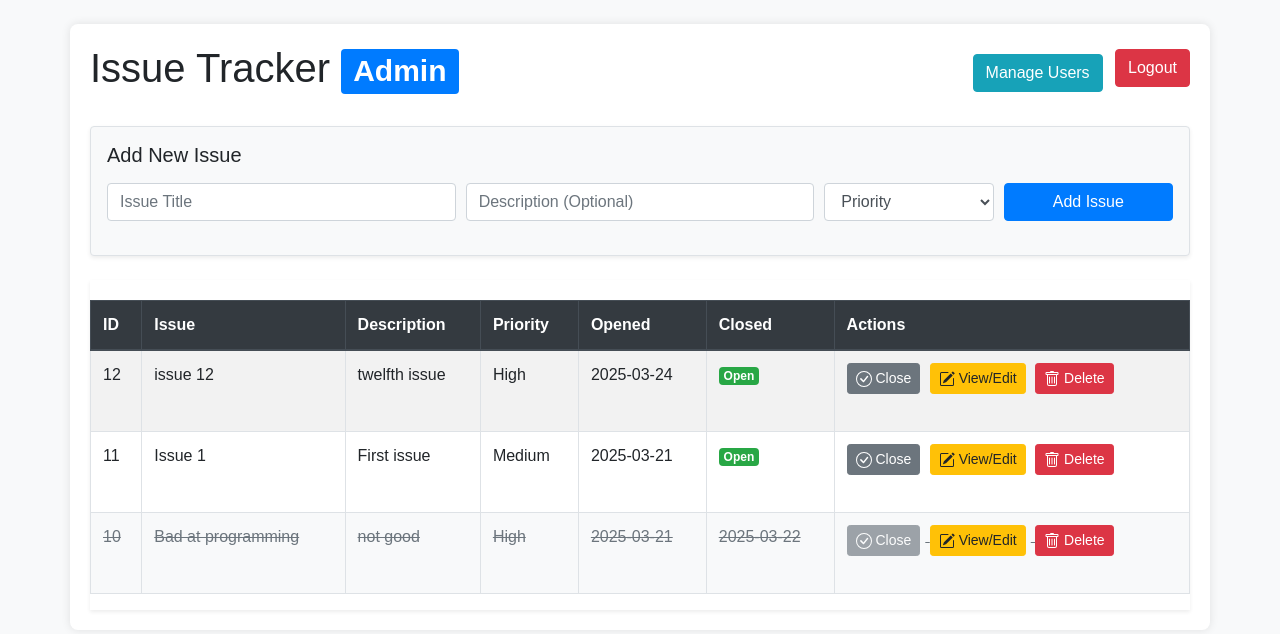
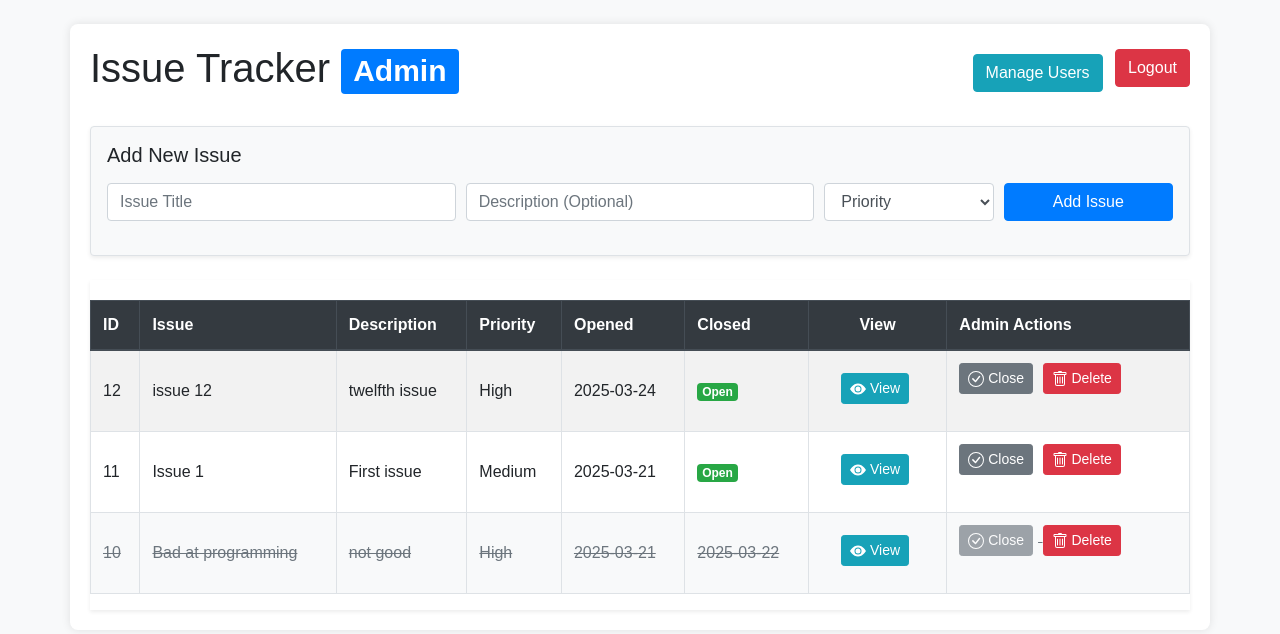
Before and after one commit to Drew-Kirby/CIS355FinalProject, a PHP site: page / in a window 1280 px wide. Shown: the top 634 px of the page. Run offline with PHP 8.4, Linux system fonts and the light colour scheme; a user stored in the database is signed in; data comes from the database, SQL or seed files in the repository.

Commit message:
Fixed users privileges.

```diff
--- a/index.php
+++ b/index.php
@@ -4,8 +4,6 @@ require 'database/database.php'; // Include centralized database connection ($pd
 
 // Redirect to login if user is not logged in at all
 if (!isset($_SESSION['user_id'])) {
-    // Determine if it should be admin or user login based on where they might have come from,
-    // but defaulting to user login is safest if unsure.
     header('Location: login.php');
     exit();
 }
@@ -42,7 +40,6 @@ if ($_SERVER['REQUEST_METHOD'] === 'POST') {
                 $_SESSION['error_message'] = "Invalid data submitted for new issue.";
             }
         } else {
-            // Non-admin tried to add issue
             $_SESSION['error_message'] = "Access Denied: Only administrators can add issues.";
         }
         header('Location: index.php');
@@ -71,7 +68,6 @@ if ($_SERVER['REQUEST_METHOD'] === 'POST') {
                 $_SESSION['error_message'] = "Invalid ID for closing issue.";
             }
         } else {
-            // Non-admin tried to close issue
             $_SESSION['error_message'] = "Access Denied: Only administrators can close issues.";
         }
         header('Location: index.php');
@@ -85,8 +81,10 @@ if ($_SERVER['REQUEST_METHOD'] === 'POST') {
             if ($id) {
                 try {
                     $pdo->beginTransaction();
+                    // Delete comments first due to potential foreign key constraints
                     $stmtComments = $pdo->prepare('DELETE FROM comments WHERE issue_id = :id');
                     $stmtComments->execute(['id' => $id]);
+                    // Then delete the issue
                     $stmt = $pdo->prepare('DELETE FROM issues WHERE id = :id');
                     $stmt->execute(['id' => $id]);
                     $pdo->commit();
@@ -100,7 +98,6 @@ if ($_SERVER['REQUEST_METHOD'] === 'POST') {
                 $_SESSION['error_message'] = "Invalid ID for deleting issue.";
             }
         } else {
-             // Non-admin tried to delete issue
              $_SESSION['error_message'] = "Access Denied: Only administrators can delete issues.";
         }
         header('Location: index.php');
@@ -137,12 +134,23 @@ unset($_SESSION['error_message'], $_SESSION['success_message'], $_SESSION['info_
     <style>
         .table td .btn {
             margin-right: 5px;
-            margin-bottom: 5px;
+            margin-bottom: 5px; /* Add bottom margin for wrapped buttons */
         }
          tr.issue-closed td {
              background-color: #f8f9fa !important;
              color: #6c757d;
              text-decoration: line-through;
+         }
+         .table th, .table td { /* Ensure consistent vertical alignment */
+             vertical-align: middle;
+         }
+         .action-cell { /* Set a min-width for the admin actions cell if needed */
+             min-width: 210px; /* Adjust as needed */
+             text-align: left; /* Align buttons left */
+         }
+         .view-cell {
+             min-width: 120px; /* Ensure view button has space */
+             text-align: center; /* Center the view button */
          }
     </style>
 </head>
@@ -151,10 +159,8 @@ unset($_SESSION['error_message'], $_SESSION['success_message'], $_SESSION['info_
 
     <!-- Header -->
     <div class="d-flex justify-content-between align-items-center mb-4">
-        <!-- Display Admin badge in heading -->
         <h1>Issue Tracker <?php if ($isAdmin) echo '<span class="badge badge-primary align-middle">Admin</span>'; ?></h1>
         <div>
-            <!-- Show Manage Users link only to Admins -->
             <?php if ($isAdmin): ?>
                 <a href="personlist.php" class="btn btn-info mr-2">Manage Users</a>
             <?php endif; ?>
@@ -227,15 +233,16 @@ unset($_SESSION['error_message'], $_SESSION['success_message'], $_SESSION['info_
                     <th scope="col">Priority</th>
                     <th scope="col">Opened</th>
                     <th scope="col">Closed</th>
-                    <!-- Show Actions column header ONLY for Admins -->
+                    <th scope="col" class="view-cell">View</th> <!-- View column for ALL users -->
                     <?php if ($isAdmin): ?>
-                        <th scope="col">Actions</th>
+                        <th scope="col" class="action-cell">Admin Actions</th> <!-- Actions column header ONLY for Admins -->
                     <?php endif; ?>
                 </tr>
             </thead>
             <tbody>
                 <?php if (empty($issues) && !isset($fetchError)): ?>
-                     <tr><td colspan="<?php echo $isAdmin ? '7' : '6'; // Adjust colspan based on role ?>" class="text-center text-muted">No issues found.<?php echo $isAdmin ? ' Add one above!' : ''; ?></td></tr>
+                     <!-- Adjust colspan based on whether admin actions column is shown -->
+                     <tr><td colspan="<?php echo $isAdmin ? '8' : '7'; ?>" class="text-center text-muted">No issues found.<?php echo $isAdmin ? ' Add one above!' : ''; ?></td></tr>
                 <?php endif; ?>
                 <?php foreach ($issues as $issue):
                     $isClosed = !empty($issue['date_closed']);
@@ -249,9 +256,21 @@ unset($_SESSION['error_message'], $_SESSION['success_message'], $_SESSION['info_
                         <td><?php echo htmlspecialchars(date('Y-m-d', strtotime($issue['date_opened']))); ?></td>
                         <td class="issue-closed-date"><?php echo $isClosed ? htmlspecialchars(date('Y-m-d', strtotime($issue['date_closed']))) : '<span class="badge badge-success">Open</span>'; ?></td>
 
-                        <!-- Show Actions column data ONLY for Admins -->
+                        <!-- View Details Button - Visible to ALL logged-in users -->
+                        <td class="view-cell">
+                             <a href="view_issue.php?id=<?php echo $issue['id']; ?>"
+                                class="btn btn-info btn-sm"
+                                title="View Issue Details and Comments">
+                                <svg xmlns="http://www.w3.org/2000/svg" width="16" height="16" fill="currentColor" class="bi bi-eye-fill" viewBox="0 0 16 16">
+                                    <path d="M10.5 8a2.5 2.5 0 1 1-5 0 2.5 2.5 0 0 1 5 0z"/>
+                                    <path d="M0 8s3-5.5 8-5.5S16 8 16 8s-3 5.5-8 5.5S0 8 0 8zm8 3.5a3.5 3.5 0 1 0 0-7 3.5 3.5 0 0 0 0 7z"/>
+                                </svg> View
+                             </a>
+                        </td>
+
+                        <!-- Admin Actions Column Data - Show ONLY to Admins -->
                         <?php if ($isAdmin): ?>
-                        <td>
+                        <td class="action-cell">
                             <!-- Close Button Form -->
                             <form action="" method="POST" style="display:inline-block;">
                                 <input type="hidden" name="id" value="<?php echo $issue['id']; ?>">
@@ -260,12 +279,7 @@ unset($_SESSION['error_message'], $_SESSION['success_message'], $_SESSION['info_
                                 </button>
                             </form>
 
-                            <!-- View/Edit Link (Goes to view_issue.php for details/comments/editing) -->
-                            <a href="view_issue.php?id=<?php echo $issue['id']; ?>"
-                               class="btn btn-warning btn-sm"
-                               title="View Issue Details and Comments">
-                               <svg xmlns="http://www.w3.org/2000/svg" width="16" height="16" fill="currentColor" class="bi bi-pencil-square" viewBox="0 0 16 16"><path d="M15.502 1.94a.5.5 0 0 1 0 .706L14.459 3.69l-2-2L13.502.646a.5.5 0 0 1 .707 0l1.293 1.293zm-1.75 2.456-2-2L4.939 9.21a.5.5 0 0 0-.121.196l-.805 2.414a.25.25 0 0 0 .316.316l2.414-.805a.5.5 0 0 0 .196-.12l6.813-6.814z"/><path fill-rule="evenodd" d="M1 13.5A1.5 1.5 0 0 0 2.5 15h11a1.5 1.5 0 0 0 1.5-1.5v-6a.5.5 0 0 0-1 0v6a.5.5 0 0 1-.5.5h-11a.5.5 0 0 1-.5-.5v-11a.5.5 0 0 1 .5-.5H9a.5.5 0 0 0 0-1H2.5A1.5 1.5 0 0 0 1 2.5v11z"/></svg> View/Edit
-                            </a>
+                            <!-- Note: Edit is now handled within view_issue.php. You could keep a direct edit link here for admins if desired, but linking to view/edit is common -->
 
                             <!-- Delete Button Form -->
                             <form action="" method="POST" style="display:inline-block;" onsubmit="return confirm('Are you sure you want to permanently delete this issue and ALL its comments? This cannot be undone.');">
@@ -275,15 +289,12 @@ unset($_SESSION['error_message'], $_SESSION['success_message'], $_SESSION['info_
                                 </button>
                             </form>
                         </td>
-                        <?php endif; // End $isAdmin check for actions column ?>
+                        <?php endif; // End $isAdmin check for actions column data ?>
                     </tr>
                 <?php endforeach; ?>
             </tbody>
         </table>
-         <!-- Add message for non-admins if there are issues -->
-         <?php if (!$isAdmin && !empty($issues)): ?>
-             <p class="text-center text-muted mt-3"><i>Viewing issues only. Contact an administrator for modifications.</i></p>
-         <?php endif;?>
+         <!-- Remove the message for non-admins, as they can now view details -->
     </div>
 </div> <!-- /container -->
 
```
Also changed, not shown: view_issue.php (+50 -30 lines).
